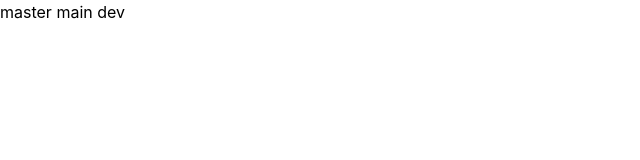
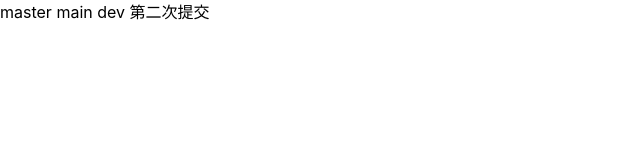
Before and after one commit to lemonkang/fincesecond, a React (Create React App) app: page / in a window 1280 px wide. Shown: the top 160 px of the page, without its empty margins (0-640 px from the left). Built offline with nearby package versions, Linux system fonts and the light colour scheme.

Commit message:
master第二次提交

```diff
--- a/src/App.tsx
+++ b/src/App.tsx
@@ -15,7 +15,7 @@ const {state:count,setStateCallback:setCount}=  useStateCallback<number>(1)
 
   }
   return <div>
-    <div>master main dev</div>
+    <div>master main dev 第二次提交</div>
 
   </div>
 }
```
